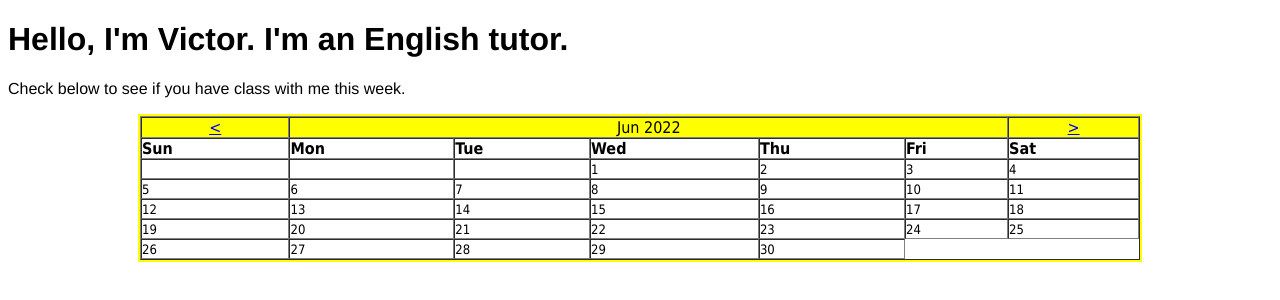
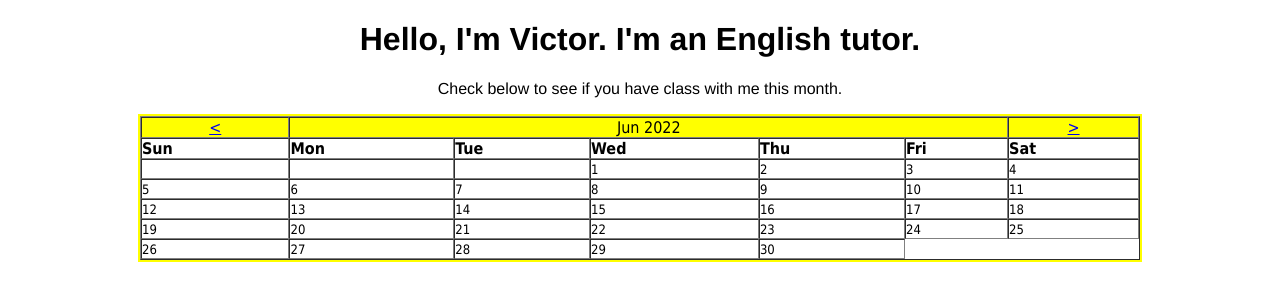
Before and after one commit to VictortheEnglishTutor/VictortheEnglishTutor.github.io, a plain HTML site: page index.html in a window 1280 px wide. Drawn offline with Linux system fonts and the light colour scheme.

Commit message:
Update index.html

```diff
--- a/index.html
+++ b/index.html
@@ -1,9 +1,12 @@
 <!DOCTYPE html>
 <html>
 <body>
+<center>
 <h1><font face=Helvetica> Hello, I'm Victor. I'm an English tutor.</h1>
-<p><font face=Helvetica>  Check below to see if you have class with me this week.</p>
+<p><font face=Helvetica>  Check below to see if you have class with me this month.</p>
+</center>
 </body>
+
 
   <table border='1'  bordercolor='#FFFF00' cellspacing='0' cellpadding='0' align=center>
 <tr><td><table cellspacing='0' cellpadding='0' align=center width='1000' border='1'><tr><td  align=center bgcolor='#ffff00'><font size='3' face='Tahoma'> <a href='html_calendar.php?prm=06&chm=-1' rel="nofollow"><</a></font> </td><td colspan=5 align=center bgcolor='#ffff00'><font size='3' face='Tahoma'>Jun 2022 </font> </td><td  align=center bgcolor='#ffff00'><font size='3' face='Tahoma'> <a href='html_calendar.php?prm=06&chm=1' rel="nofollow">></a>  </font></td></tr><tr><td><font size='3' face='Tahoma'><b>Sun</b></font></td><td><font size='3' face='Tahoma'><b>Mon</b></font></td><td><font size='3' face='Tahoma'><b>Tue</b></font></td><td><font size='3' face='Tahoma'><b>Wed</b></font></td><td><font size='3' face='Tahoma'><b>Thu</b></font></td><td><font size='3' face='Tahoma'><b>Fri</b></font></td><td><font size='3' face='Tahoma'><b>Sat</b></font></td></tr><tr><td> </td><td> </td><td> </td><td valign=top><font size='2' face='Tahoma'>1
```
